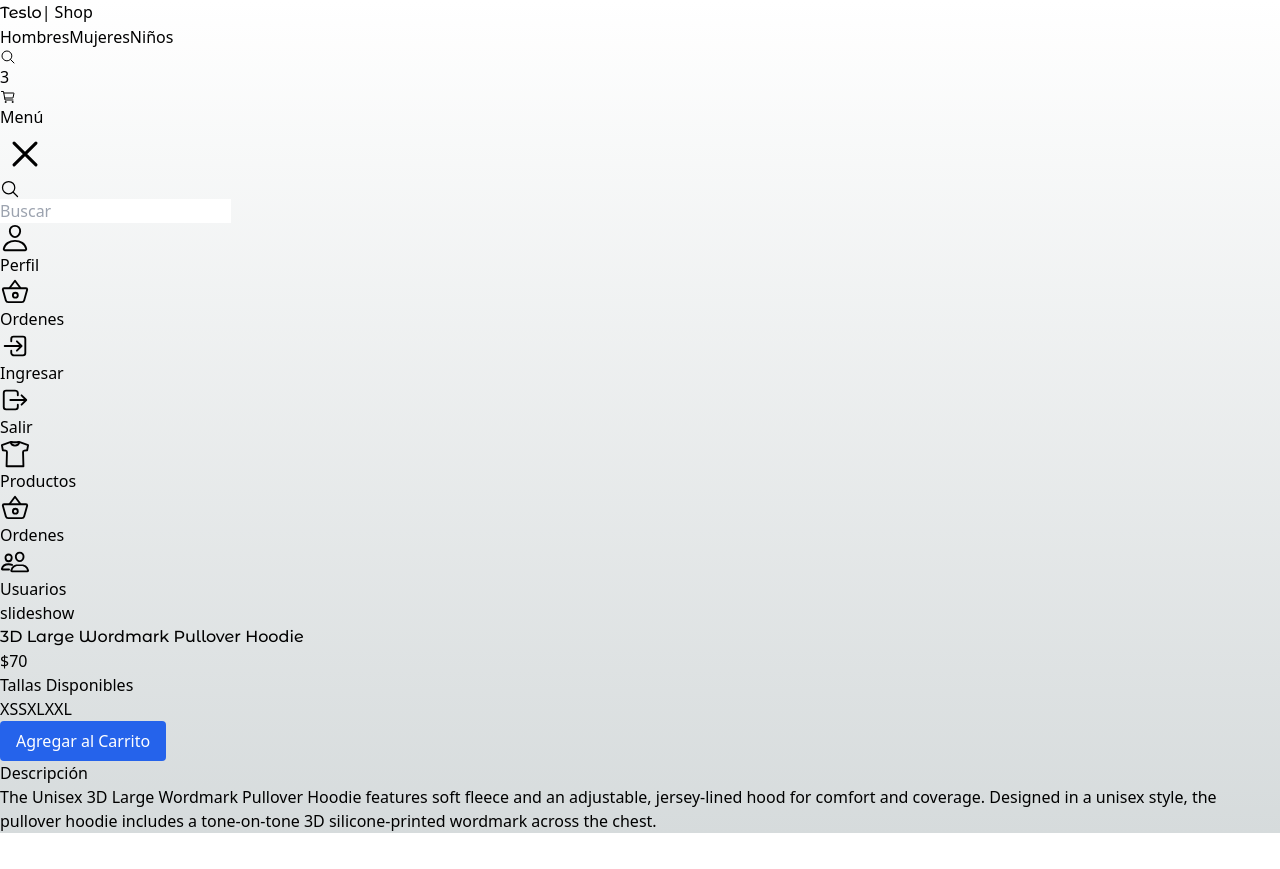
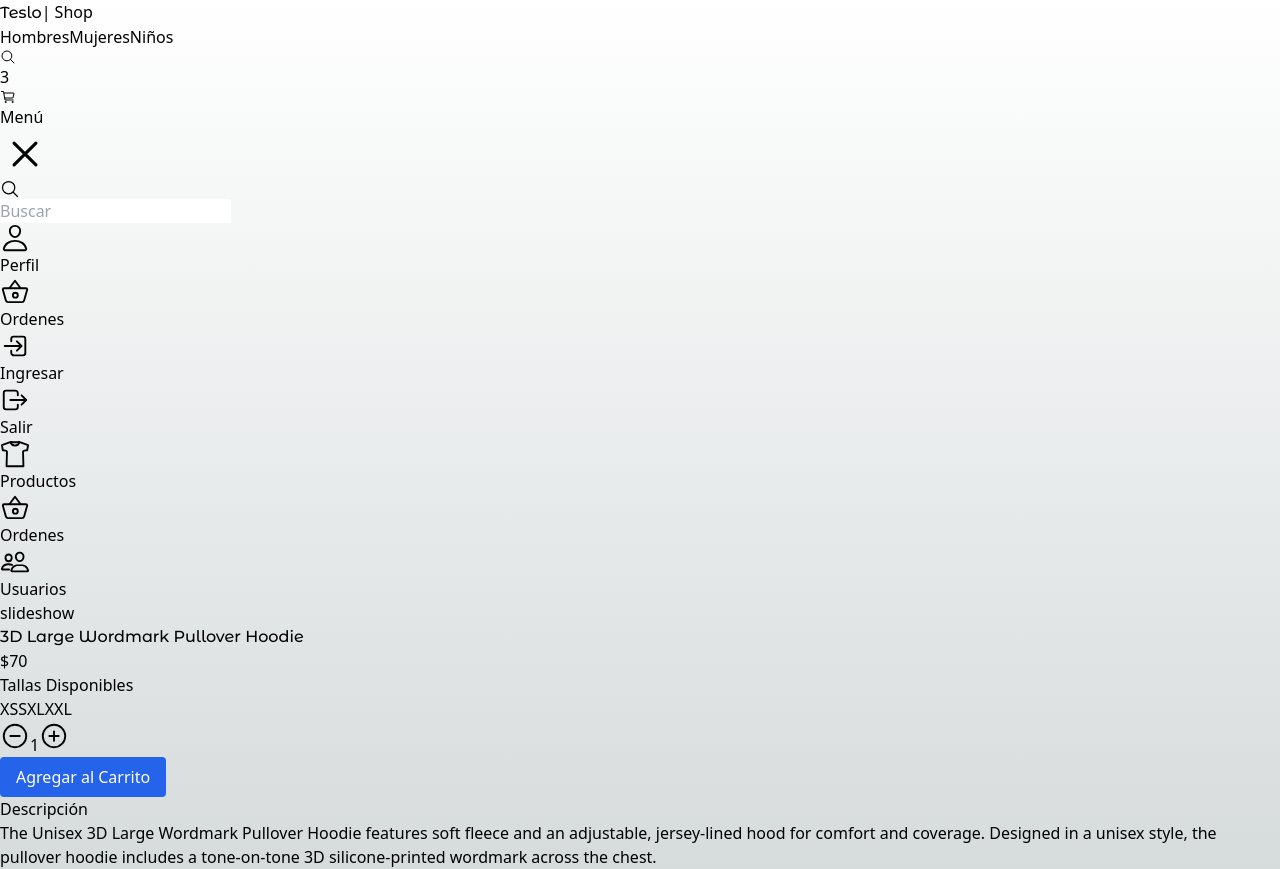
Before and after one commit to rociobuono/e-commerce, a Next.js app: page /product/3d_large_wordmark_pullover_hoodie in a window 1280 px wide. Before the commit the page ends 833 px from the top, so only its background shows below. Built offline with nearby package versions, Linux system fonts and the light colour scheme.

Commit message:
quantity selector

```diff
--- a/src/app/(shop)/product/[slug]/page.tsx
+++ b/src/app/(shop)/product/[slug]/page.tsx
@@ -1,3 +1,4 @@
+import { QuantitySelector } from "@/components";
 import { SizeSelector } from "@/components/product/size-selector/SizeSelector";
 import { titleFont } from "@/config/fonts";
 import { initialData } from "@/seed/seed";
@@ -34,7 +35,9 @@
                     availableSizes={product.sizes}
                 />
                 {/* selector cantidad */}
-
+                <QuantitySelector
+                    quantity={1}
+                />
                 {/* boton */}
                 <button className="btn-primary my-5">
                     Agregar al Carrito
--- a/src/components/index.ts
+++ b/src/components/index.ts
@@ -5,3 +5,4 @@
 export * from './products/product-grid/ProductGridItem';
 export * from './ui/sidebar/Sidebar';
 export * from './product/size-selector/SizeSelector';
+export * from './product/quantity-selector/QuantitySelector';
--- /dev/null
+++ b/src/components/product/quantity-selector/QuantitySelector.tsx
@@ -0,0 +1,29 @@
+'use client';
+import { useState } from "react";
+import { IoAddCircleOutline, IoRemoveCircleOutline } from "react-icons/io5";
+
+interface Props{
+    quantity: number;
+}
+
+
+export const QuantitySelector = ({ quantity } : Props) => {
+    const [count, setCount] = useState( quantity );
+    const onQuantityChanged = (value: number) => {
+        if( count + value < 1) return;
+        setCount(count + value);
+    }
+    return (
+        <div className="flex">
+            <button onClick={ () => onQuantityChanged(-1)}>
+                <IoRemoveCircleOutline size={30}/>
+            </button>
+            <span className="w-20 mx-3 px-5 bg-gray-200 text-center rounded">
+                { count }
+            </span>
+            <button onClick={ () => onQuantityChanged(1)}>
+                <IoAddCircleOutline size={30}/>
+            </button>
+        </div>
+    );
+}
```
